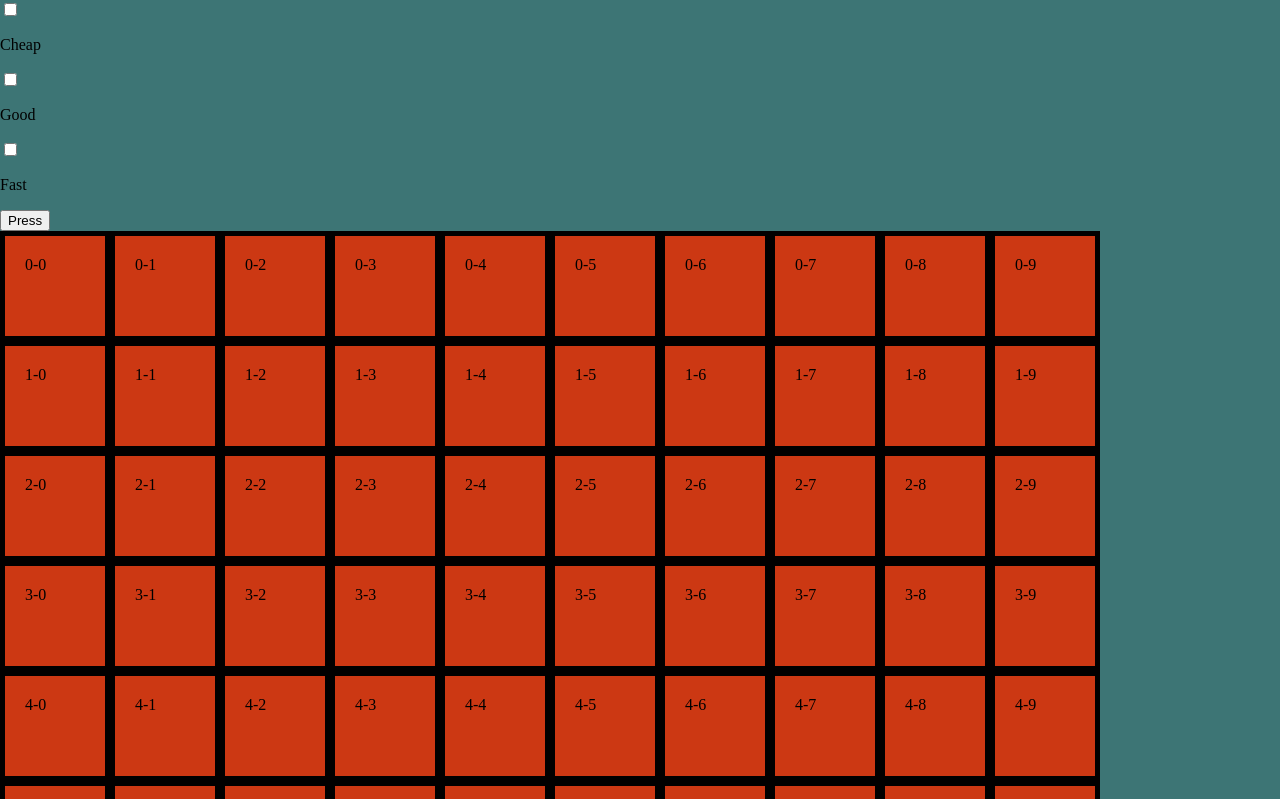
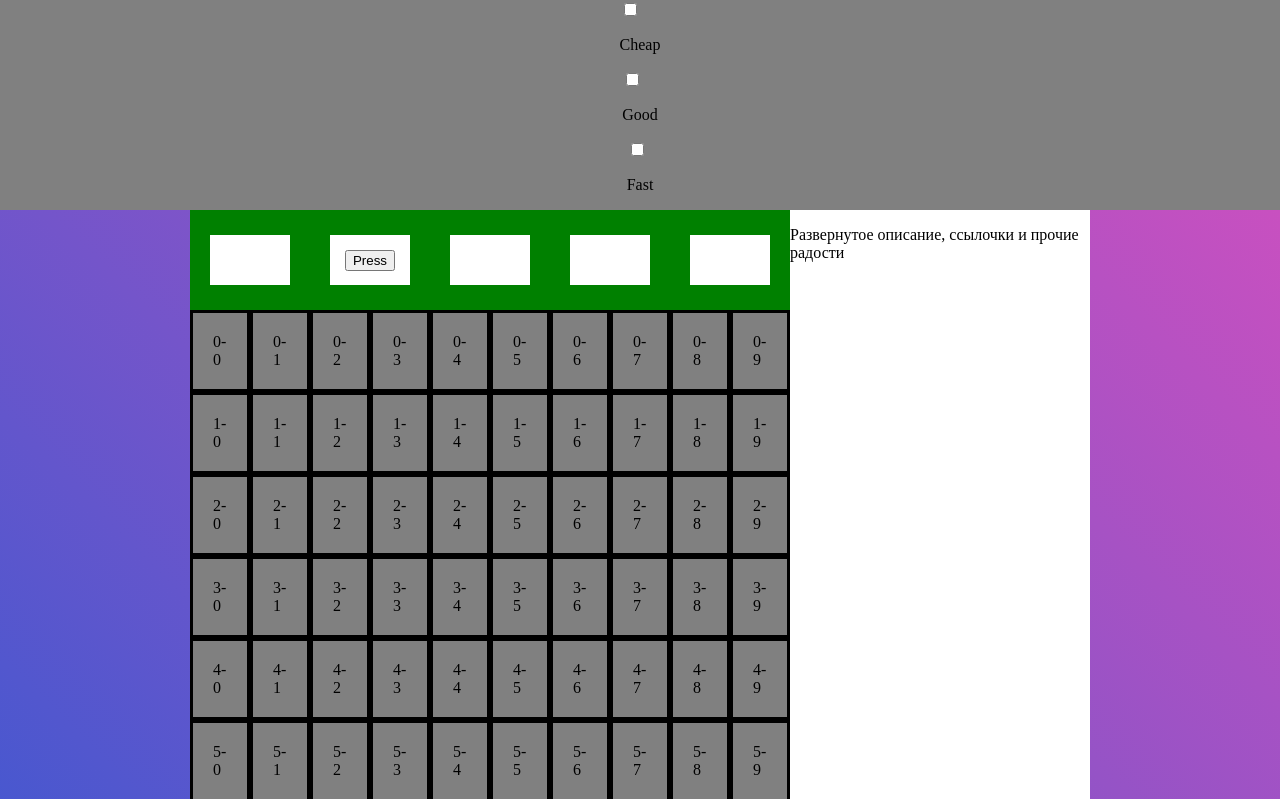
Before and after one commit to Wopros46527351/Saper-demo, a plain HTML site: page index.html in a window 1280 px wide. Both pictures are taken after a click on the button "Press". Shown: the top 799 px of the page. Drawn offline with Linux system fonts and the light colour scheme.

Commit message:
1234567
uiytufcv

```diff
--- a/css/style.css
+++ b/css/style.css
@@ -81,3 +81,194 @@ table{
     height: 100px;
     background-color: rgb(228, 237, 100);
 }
+.white-container {
+    display: flex;
+    background: linear-gradient(-135deg, #c850c0, #4158d0);
+    justify-content: center;
+  }
+
+  .gray-container {
+    display: flex;
+    background: gray;
+    justify-content: center;
+    align-items: center;
+    flex-direction: column;
+  }
+
+
+  .game-holder {
+    background: red;
+    width: 600px;
+    height: 700px;
+  }
+
+  .description {
+    height: 700px;
+    width: 300px;
+    background: white;
+  }
+
+  .game {
+    height: 600px;
+    width: 600px;
+    background: blue;
+  }
+
+  .top-bar {
+    height: 100px;
+    width: 600px;
+    background: green;
+    display: flex;
+    justify-content: center;
+    align-items: center;
+  }
+
+  .diff-selector {
+    height: 50px;
+    width: 100px;
+    background: white;
+    margin: 20px;
+  }
+
+  .button {
+    height: 50px;
+    width: 100px;
+    background: white;
+    margin: 20px;
+    display: flex;
+    justify-content: center;
+    align-items: center;
+  }
+
+  .mine-counter {
+    height: 50px;
+    width: 100px;
+    background: white;
+    margin: 20px;
+  }
+
+  .timer {
+    height: 50px;
+    width: 100px;
+    background: white;
+    margin: 20px;
+  }
+
+  .sound {
+    height: 50px;
+    width: 100px;
+    background: white;
+    margin: 20px;
+  }
+
+  .mine-cell {
+    box-sizing: border-box;
+    border: solid black;
+  }
+
+  .mine-cell-active {
+    background: white;
+  }
+
+  .mine-cell-inactive {
+    background: gray;
+  }
+
+  .minefield {
+    border-collapse: collapse;
+  }.white-container {
+    display: flex;
+    background: linear-gradient(-135deg, #c850c0, #4158d0);
+    justify-content: center;
+  }
+
+  .gray-container {
+    display: flex;
+    background: gray;
+    justify-content: center;
+    align-items: center;
+    flex-direction: column;
+  }
+
+
+  .game-holder {
+    background: red;
+    width: 600px;
+    height: 700px;
+  }
+
+  .description {
+    height: 700px;
+    width: 300px;
+    background: white;
+  }
+
+  .game {
+    height: 600px;
+    width: 600px;
+    background: blue;
+  }
+
+  .top-bar {
+    height: 100px;
+    width: 600px;
+    background: green;
+    display: flex;
+    justify-content: center;
+    align-items: center;
+  }
+
+  .diff-selector {
+    height: 50px;
+    width: 100px;
+    background: white;
+    margin: 20px;
+  }
+
+  .button {
+    height: 50px;
+    width: 100px;
+    background: white;
+    margin: 20px;
+    display: flex;
+    justify-content: center;
+    align-items: center;
+  }
+
+  .mine-counter {
+    height: 50px;
+    width: 100px;
+    background: white;
+    margin: 20px;
+  }
+
+  .timer {
+    height: 50px;
+    width: 100px;
+    background: white;
+    margin: 20px;
+  }
+
+  .sound {
+    height: 50px;
+    width: 100px;
+    background: white;
+    margin: 20px;
+  }
+
+  .mine-cell {
+    box-sizing: border-box;
+    border: solid black;
+  }
+
+  .mine-cell-active {
+    background: white;
+  }
+
+  .mine-cell-inactive {
+    background: gray;
+  }
+
+  .minefield {
+    border-collapse: collapse;
+  }
--- /dev/null
+++ b/css/switch_class.css
@@ -0,0 +1,119 @@
+.limited{
+    width: 100%;
+    height: 100vh;
+    background: linear-gradient(45deg, #c850c0,#4158d0);
+    display: flex;
+    justify-content: center;
+    align-items: center;
+}
+body{
+    margin: 0;
+}
+.string{
+    width: 5em;
+    text-align: center;
+}
+.container{
+    border-radius: 10px;
+    background: white;
+    padding: 10px;
+}
+.box{
+
+
+    margin: 10px;
+    display: flex;
+    flex-direction: row;
+    justify-content: space-around;
+    align-items: center;
+
+}
+
+ /* The switch - the box around the slider */
+ .switch {
+    position: relative;
+    display: inline-block;
+    width: 60px;
+    height: 34px;
+  }
+
+  /* Hide default HTML checkbox */
+  .switch input {
+    opacity: 0;
+    width: 0;
+    height: 0;
+  }
+
+  /* The slider */
+  .slider {
+    position: absolute;
+    cursor: pointer;
+    top: 0;
+    left: 0;
+    right: 0;
+    bottom: 0;
+    background-color: #ccc;
+    -webkit-transition: .4s;
+    transition: .4s;
+  }
+
+  .slider:before {
+    position: absolute;
+    content: "";
+    height: 26px;
+    width: 26px;
+    left: 4px;
+    bottom: 4px;
+    background-color: white;
+    -webkit-transition: .4s;
+    transition: .4s;
+  }
+  /*(
+
+  input:checked + .slider {
+    background-color: #2196F3;
+  }
+
+  input:focus + .slider {
+    box-shadow: 0 0 1px #2196F3;
+  }
+  )*/
+
+  input:checked + #cheap {
+    background-color: red;
+  }
+
+  input:focus + #cheap {
+    box-shadow: 0 0 1px red;
+  }
+
+  input:checked + #good {
+    background-color: blue;
+  }
+
+  input:focus + #good {
+    box-shadow: 0 0 1px blue;
+  }
+
+  input:checked + #fast {
+    background-color: green;
+  }
+
+  input:focus + #fast {
+    box-shadow: 0 0 1px green;
+  }
+
+  input:checked + .slider:before {
+    -webkit-transform: translateX(26px);
+    -ms-transform: translateX(26px);
+    transform: translateX(26px);
+  }
+
+  /* Rounded sliders */
+  .slider.round {
+    border-radius: 34px;
+  }
+
+  .slider.round:before {
+    border-radius: 50%;
+  }
```
Also changed, not shown: scripts/switch_scripts.js (added, +33 -0 lines), swithes_dot.html (added, +38 -0 lines).
